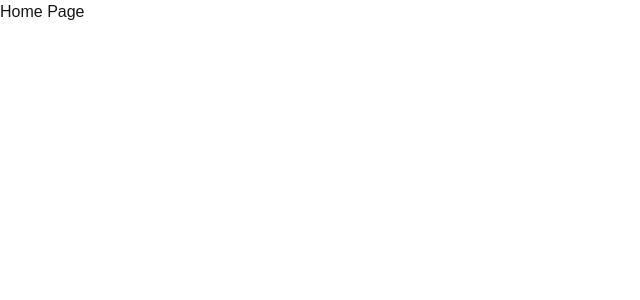
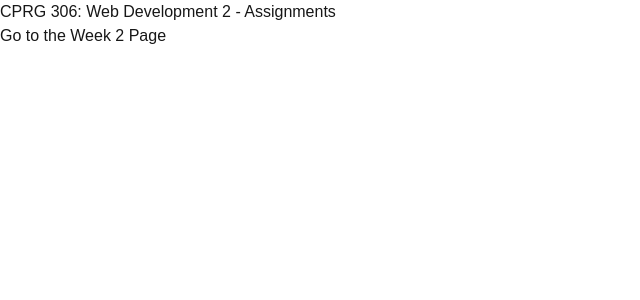
Before and after one commit to JApitpit/cprg306-assignments, a Next.js app: page / in a window 1280 px wide. Shown: the top 300 px of the page, without its empty margins (0-640 px from the left). Built offline with nearby package versions, Linux system fonts and the light colour scheme.

Commit message:
Edited root page

```diff
--- a/app/page.js
+++ b/app/page.js
@@ -1,10 +1,14 @@
-import Image from "next/image";
+import Link from "next/link";
 
-export default function Home() {
+export default function HomePage() {
   return (
-    <h1>
-      Home Page
-    </h1>
+    <main>
+      <h1>CPRG 306: Web Development 2 - Assignments</h1>
+      <p>
+        Go to the <Link href="/week-2">Week 2 Page</Link>
+      </p>
+    </main>
+
     /*<div className="grid grid-rows-[20px_1fr_20px] items-center justify-items-center min-h-screen p-8 pb-20 gap-16 sm:p-20 font-[family-name:var(--font-geist-sans)]">
       <main className="flex flex-col gap-8 row-start-2 items-center sm:items-start">
         <Image
--- a/app/week-2/page.js
+++ b/app/week-2/page.js
@@ -1,9 +1,11 @@
-
+import StudentInfo from './student-info.js';
 
 export default function Page() {
     return (
       <main>
         <h1>Shopping List</h1>
+        <StudentInfo></StudentInfo>
       </main>
+
     );
   }
--- a/app/week-2/student-info.js
+++ b/app/week-2/student-info.js
@@ -1,12 +1,10 @@
+import Link from 'next/link';
 
 export default function StudentInfo() {
     return (
         <div>
-            <h1>Student Information</h1>
-            <p>Student Name: Jian Aishte Pitpit</p>
-            <p>Student ID: 000955332</p>
-            <p>Student Email: Jianaishte.pitpit@edu.sait.ca</p>
-            <Link></Link>
+            <p>Name: Jian Aishte Pitpit</p>
+            <Link href="https://github.com/JApitpit/cprg306-assignments.git">Github Repository</Link>
         </div>
     );
 }
```
